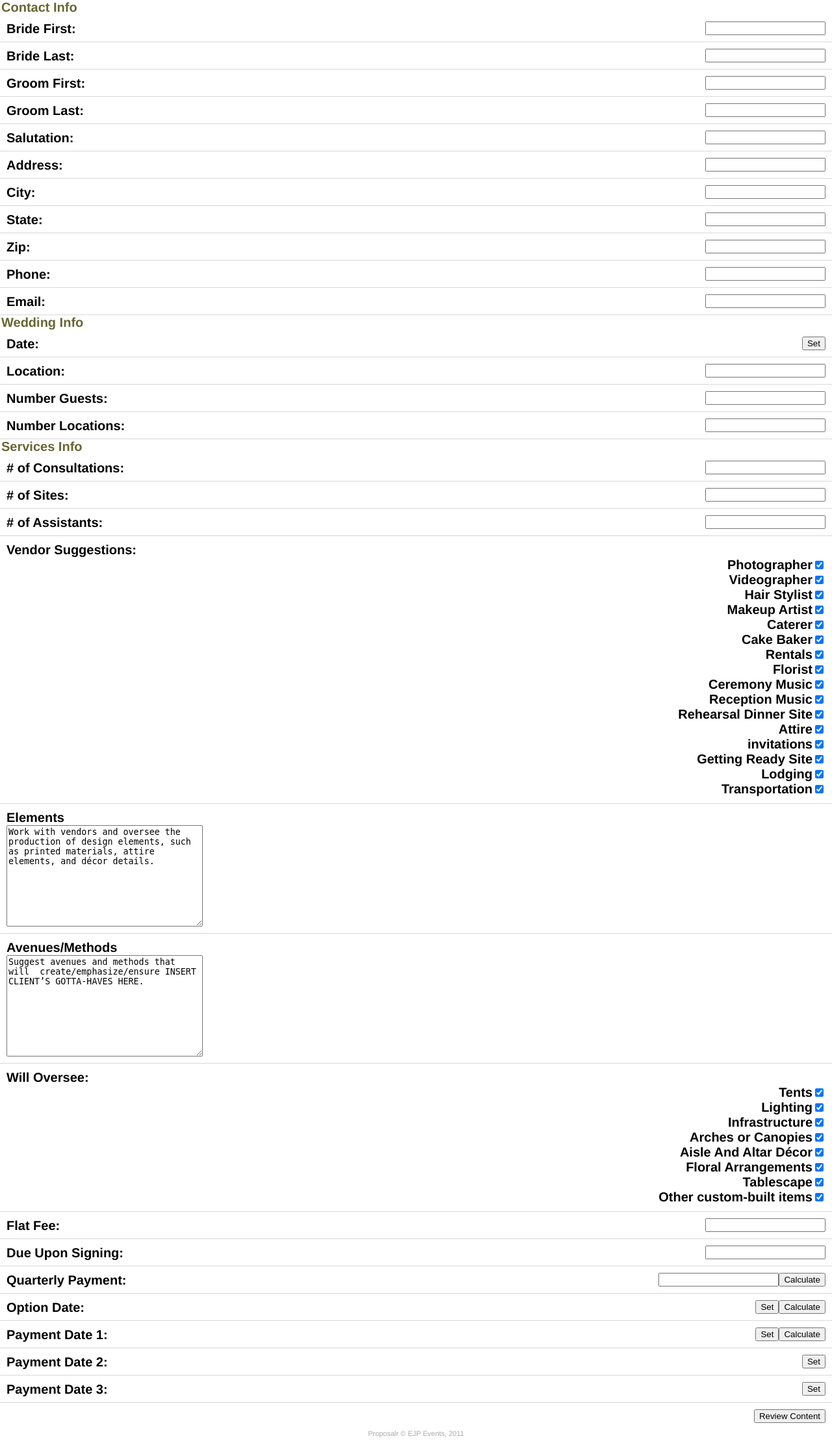
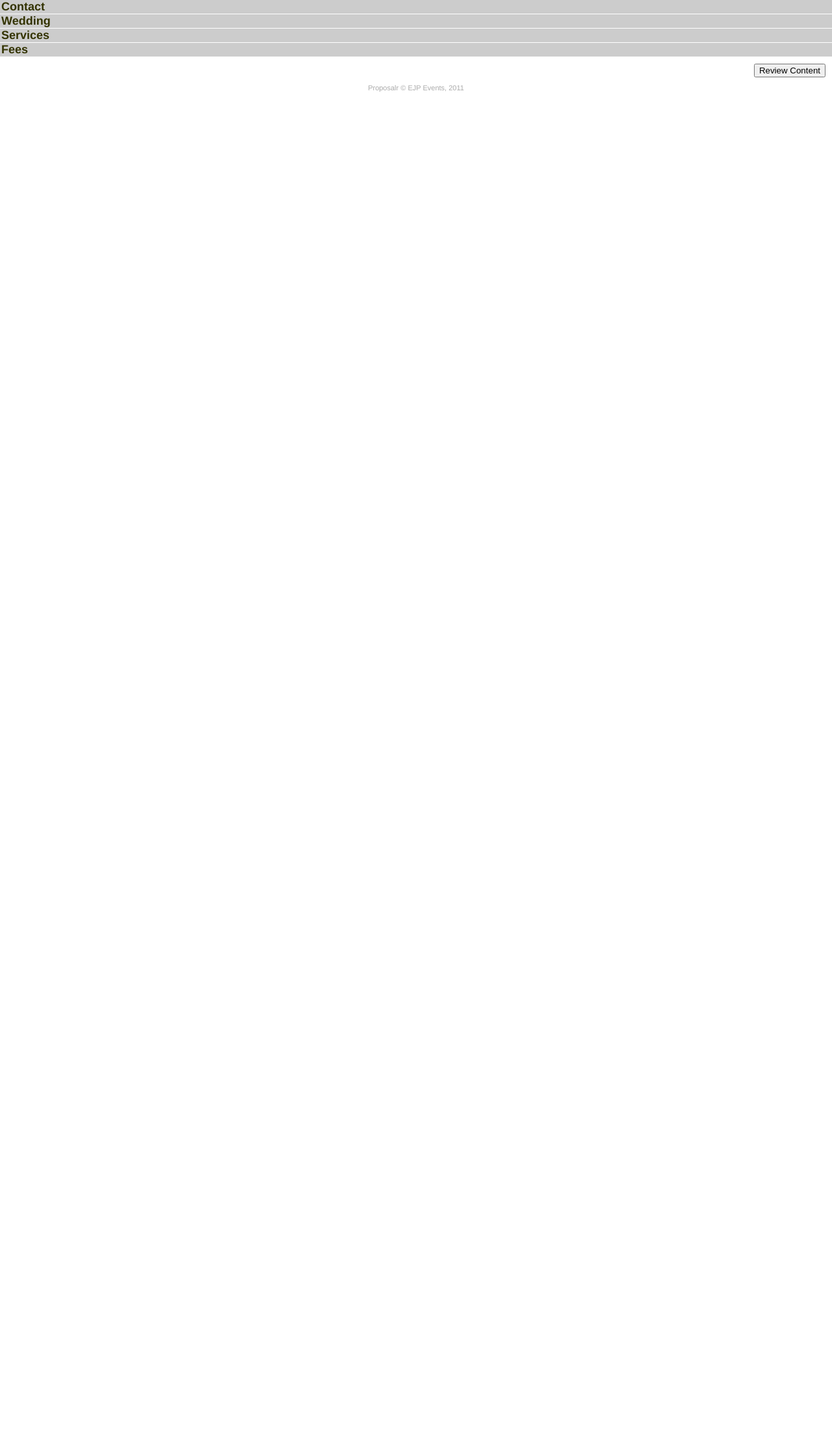
Before and after one commit to mildavw/proposalr, a PHP site: page / in a window 1280 px wide. Shown: the whole page at 65% size. After the commit the page ends 142 px from the top, so only its background shows below. Run offline with PHP 8.4, Linux system fonts and the light colour scheme.

Commit message:
Style checkboxes and legends

```diff
--- a/index.php
+++ b/index.php
@@ -24,18 +24,18 @@ function date_field($var,$label) {
   echo "</dd>";
 }
 function checkbox($var,$label,$prefix) {
-  echo "<br />";
+  echo '<div class="checkbox">';
   echo "<label for='{$var}'>{$label}";
   echo "<input type='checkbox' name='{$var}' id='{$var}' value='{$prefix}_{$var}' checked='checked'/>";
-  echo "</label>";
+  echo "</label></div>";
 }
 ?>
 
 <body>
 <div id='setup' style='display:block'>
-  <fieldset class="edgeToEdge">
-  <legend>Contact Info</legend>
-  <dl class="edgeToEdge formFields">
+  <fieldset class="edgeToEdge contact">
+  <legend>Contact</legend>
+  <dl class="edgeToEdge formFields" style="display:none;">
     <?php
       dict_field('bride_first','Bride First:');
       dict_field('bride_last','Bride Last:');
@@ -52,9 +52,9 @@ function checkbox($var,$label,$prefix) {
   </dl>
   </fieldset>
 
-  <fieldset class="edgeToEdge">
-  <legend>Wedding Info</legend>
-  <dl class="edgeToEdge formFields">
+  <fieldset class="edgeToEdge wedding">
+  <legend>Wedding</legend>
+  <dl class="edgeToEdge formFields" style="display:none;">
     <?php
       date_field('wedding_date','Date:');
       dict_field('wedding_loc','Location:');
@@ -65,8 +65,8 @@ function checkbox($var,$label,$prefix) {
   </fieldset>
 
   <fieldset class="edgeToEdge">
-  <legend>Services Info</legend>
-  <dl class="edgeToEdge formFields">
+  <legend>Services</legend>
+  <dl class="edgeToEdge formFields" style="display:none;">
     <?php
       dict_field('num_consultations','# of Consultations:');
       dict_field('num_sites','# of Sites:');
@@ -116,7 +116,12 @@ function checkbox($var,$label,$prefix) {
       checkbox('other_custom-built_items','Other custom-built items','oversee');
     ?>
   </dd>
+  </dl>
+  </fieldset>
 
+  <fieldset class="edgeToEdge">
+  <legend>Fees</legend>
+  <dl class="edgeToEdge formFields" style="display:none;">
   <?php
     dict_field('flat_fee','Flat Fee:');
     dict_field('due_on_sign','Due Upon Signing:');
@@ -150,7 +155,10 @@ function checkbox($var,$label,$prefix) {
 <script type="text/javascript" src="content.js"></script>
 <script type="text/javascript" src="jquery-1.6.4.min.js"></script>
 <script type="text/javascript">
-  add_calculation_buttons();
+  $('input[name=qrtly_pmt]').parent().append('<button onclick="calc_qrtly_payment();">Calculate</button>');
+  $('input[name=option_date]').parent().append('<button onclick="calc_option_date()">Calculate</button>');
+  $('input[name=pmt_date_1]').parent().append('<button onclick="calc_payments">Calculate</button>');
+  $('#setup legend').click(function() {$(this).siblings().toggle();});
 </script>
 </body>
 </html>
--- a/iphone.css
+++ b/iphone.css
@@ -13,19 +13,20 @@ body {
   padding: 0;
 }
 
-
 .edgeToEdge {
   background-color: #fff;
   border-spacing: 0;
   border-width: 0;
-  font-size: 20px;
+  font-size: 12px;
   font-weight: bold;
   margin: 0;
   padding: 0;
 }
 
 legend {
-  color: #663;
+  color: #330;
+  background-color: #ccc;
+  border-bottom: thin solid white;
 }
 
 .edgeToEdge.formButtons {
@@ -41,6 +42,15 @@ legend {
   clear: left;
   display: block;
   width: 296px;
+}
+
+.edgeToEdge.formFields .checkbox input{
+  height:20px;
+}
+
+#setup legend{
+  width:100%;
+  font-size: 18px;
 }
 
 dl.edgeToEdge.formFields dd {
```
